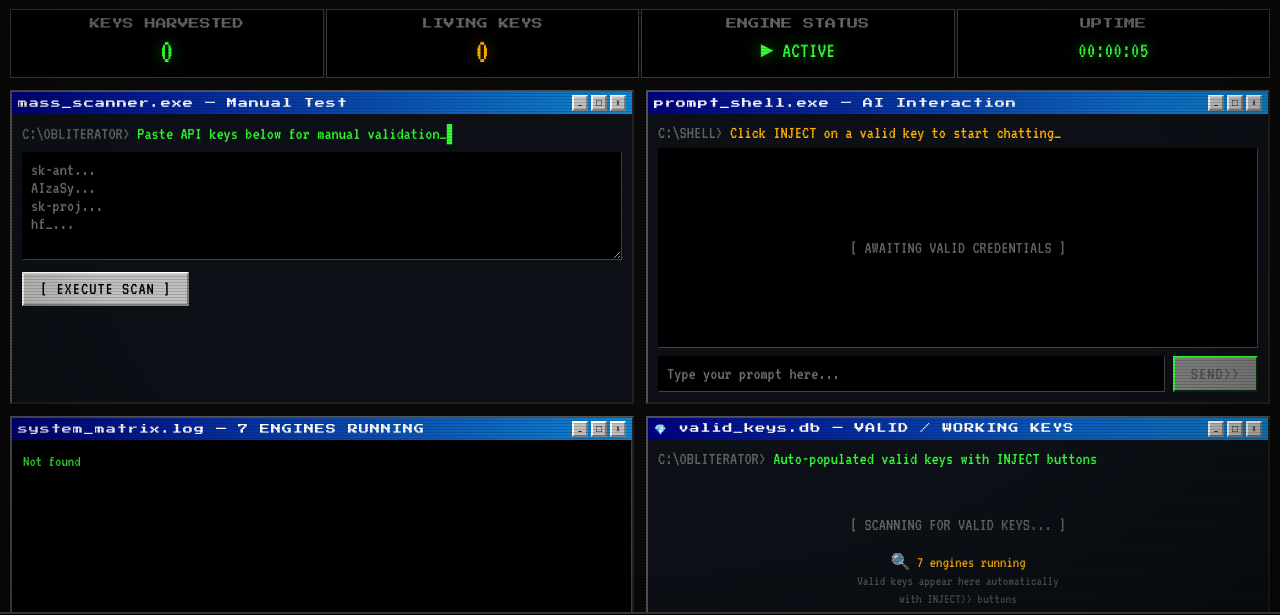
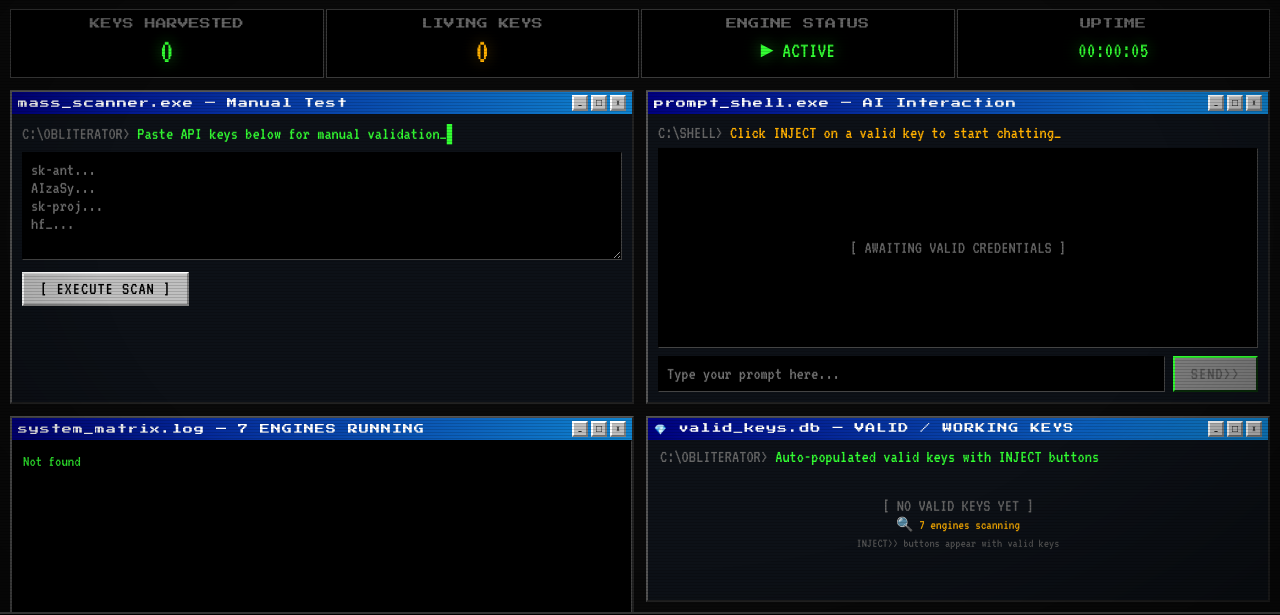
Before and after one commit to i-am-paradox/api-checker-v1, a plain HTML site: page public/index.html in a window 1280 px wide. Shown: the part 169-784 px from the top of the page. Drawn offline with Linux system fonts and the light colour scheme; no server answers.

Commit message:
🔧 Add sk-svcacct pattern + compact valid_keys panel + production tested

```diff
--- a/public/index.html
+++ b/public/index.html
@@ -579,12 +579,14 @@
                 <div style="color: var(--text-dim); margin-bottom: 6px;" id="active-info">C:\SHELL&gt; <span
                         style="color:var(--amber)">Click INJECT on a valid key to start chatting_</span></div>
                 <div id="chat-history">
-                    <div style="color: var(--text-dim); text-align: center; margin: auto;">[ AWAITING VALID CREDENTIALS ]</div>
+                    <div style="color: var(--text-dim); text-align: center; margin: auto;">[ AWAITING VALID CREDENTIALS
+                        ]</div>
                 </div>
                 <div class="chat-tools">
                     <input type="text" id="promptInput" placeholder="Type your prompt here..." disabled
                         onkeypress="handleEnter(event)">
-                    <button class="btn-retro btn-green" id="sendBtn" onclick="sendPrompt()" disabled>SEND&gt;&gt;</button>
+                    <button class="btn-retro btn-green" id="sendBtn" onclick="sendPrompt()"
+                        disabled>SEND&gt;&gt;</button>
                 </div>
             </div>
         </div>
@@ -637,7 +639,8 @@
                             </thead>
                             <tbody id="loot-body">
                                 <tr>
-                                    <td colspan="4" style="text-align:center; color:var(--text-dim)">Initializing database sync...</td>
+                                    <td colspan="4" style="text-align:center; color:var(--text-dim)">Initializing
+                                        database sync...</td>
                                 </tr>
                             </tbody>
                         </table>
@@ -646,7 +649,7 @@
             </div>
         </div>
 
-        <div class="win-frame" style="position: sticky; top: 10px;">
+        <div class="win-frame">
             <div class="win-titlebar">
                 <span>💎 valid_keys.db — VALID / WORKING KEYS</span>
                 <div class="win-btns">
@@ -655,14 +658,14 @@
                     <div class="win-btn">×</div>
                 </div>
             </div>
-            <div class="win-body">
-                <div style="color: var(--text-dim); margin-bottom: 8px;">C:\OBLITERATOR&gt; <span
+            <div class="win-body" style="padding: 8px 12px;">
+                <div style="color: var(--text-dim); margin-bottom: 6px;">C:\OBLITERATOR&gt; <span
                         style="color: var(--phosphor)">Auto-populated valid keys with INJECT buttons</span></div>
-                <div id="valid-keys-list" style="max-height: 600px; overflow-y: auto;">
-                    <div style="color: var(--text-dim); text-align: center; padding: 40px 0;">
-                        [ SCANNING FOR VALID KEYS... ]<br><br>
-                        <span style="font-size:16px; color: var(--amber)">🔍 7 engines running</span><br>
-                        <span style="font-size:14px; color: #555;">Valid keys appear here automatically<br>with INJECT&gt;&gt; buttons</span>
+                <div id="valid-keys-list" style="min-height: 120px; max-height: 400px; overflow-y: auto;">
+                    <div style="color: var(--text-dim); text-align: center; padding: 25px 0;">
+                        [ NO VALID KEYS YET ]<br>
+                        <span style="font-size:14px; color: var(--amber)">🔍 7 engines scanning</span><br>
+                        <span style="font-size:13px; color: #555;">INJECT&gt;&gt; buttons appear with valid keys</span>
                     </div>
                 </div>
             </div>
```
Also changed, not shown: 1 other file.
